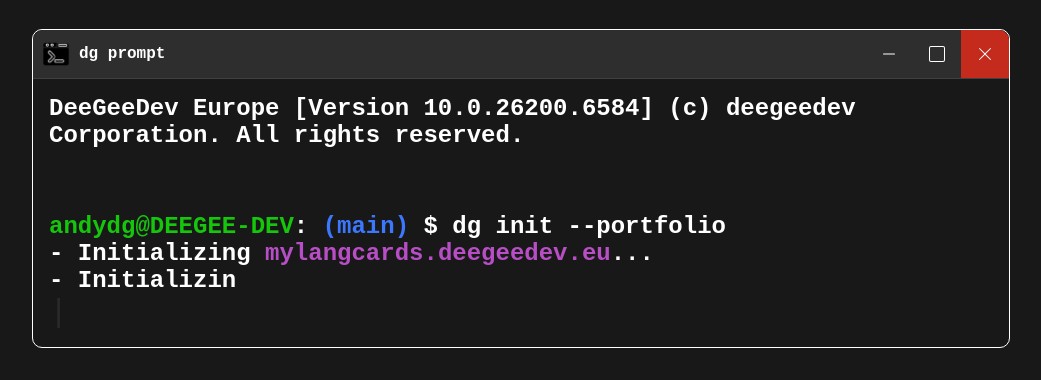
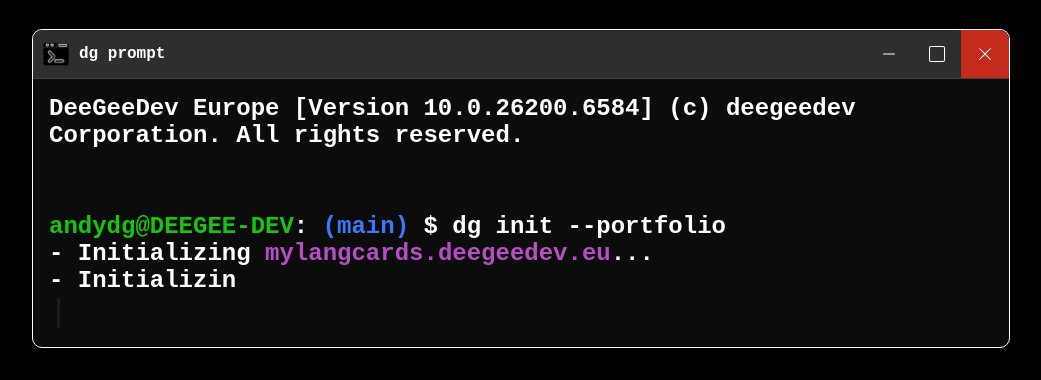
Before and after one commit to andreadg-dev/about-me, a plain HTML site: page index.html in a window 1280 px wide. Shown: the part 452-832 px from the top of the page, without its empty margins (119-1160 px from the left). Drawn offline with nearby package versions, Linux system fonts and the light colour scheme.

Commit message:
Changed page and terminal background colors

```diff
--- a/index.html
+++ b/index.html
@@ -17,7 +17,7 @@
     <title>deegee-dev</title>
     <style>
       body {
-        background-color: #181818;
+        background-color: black; /*#181818;*/
         color: white;
         font-weight: bold;
         font-family: "Courier New", monospace;
@@ -89,6 +89,7 @@
         word-wrap: break-word;
         border: 1px solid white;
         border-radius: 10px;
+        background-color: #0c0c0c; /*#181818;*/
       }
 
       .console #terminal-img {
```
